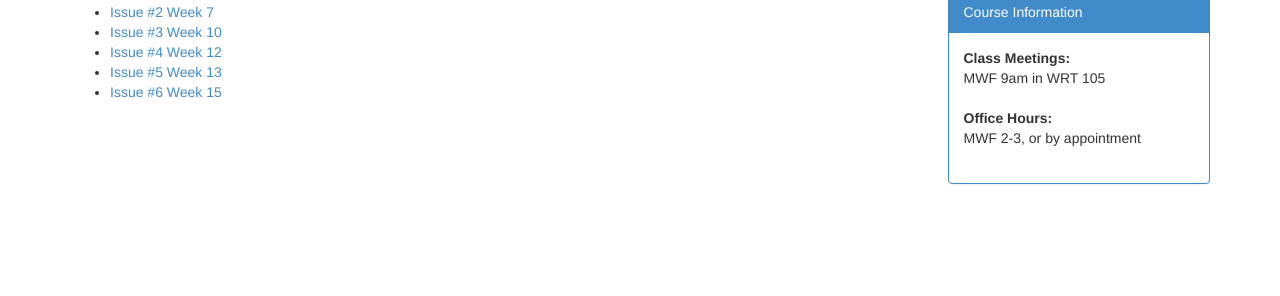
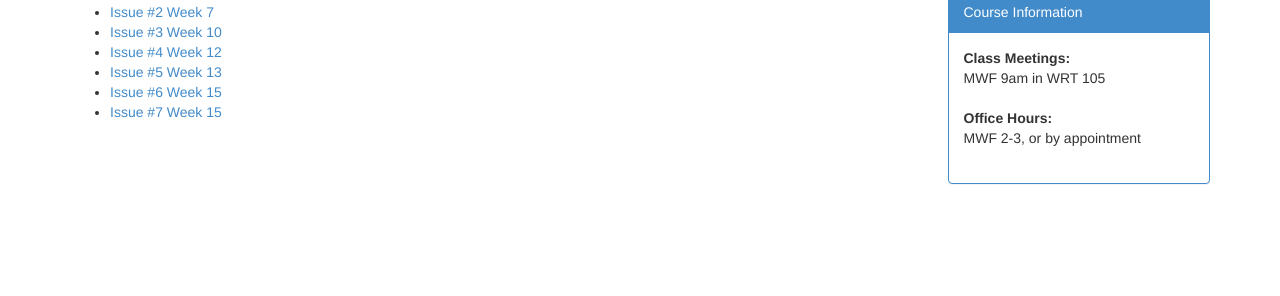
Before and after one commit to theronhitchman/euclidean-geometry, a Jekyll site: the page built from journal/index.md, in a window 1280 px wide. Shown: the part 482-778 px from the top of the page. Built offline with Jekyll 4.4.1, drawn with Linux system fonts in a browser that asks for light colours; nearby versions of some CDN libraries.

Commit message:
add issue07 of class journal

```diff
--- a/journal/index.md
+++ b/journal/index.md
@@ -27,3 +27,4 @@ the [page about writing][writing].
 - [Issue #4 Week 12]({{site.baseurl}}/journal/2014F/issue04/TEG04.pdf)
 - [Issue #5 Week 13]({{site.baseurl}}/journal/2014F/issue05/TEG05.pdf)
 - [Issue #6 Week 15]({{site.baseurl}}/journal/2014F/issue06/TEG06.pdf)
+- [Issue #7 Week 15]({{site.baseurl}}/journal/2014F/issue06/TEG07.pdf)
```
Also changed, not shown: 1 other file.
